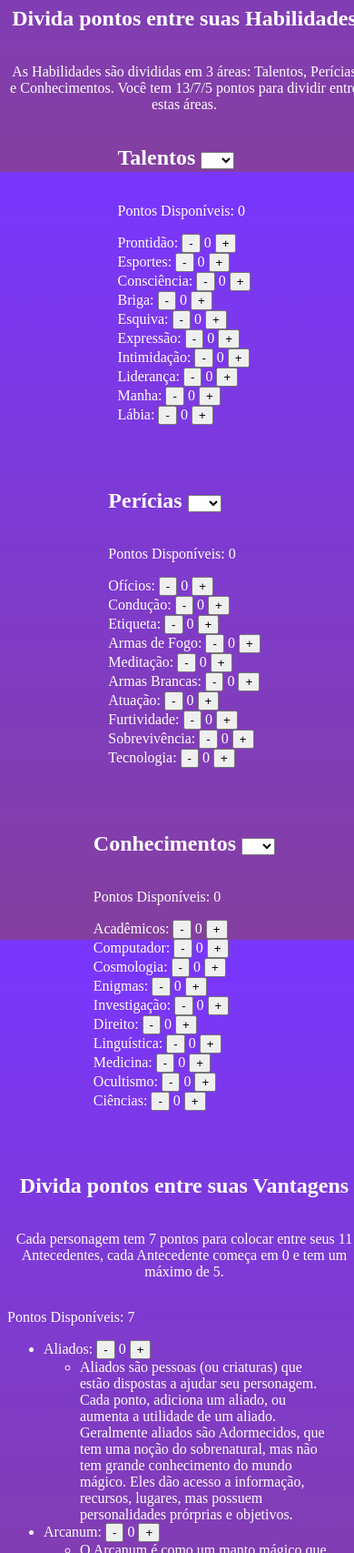
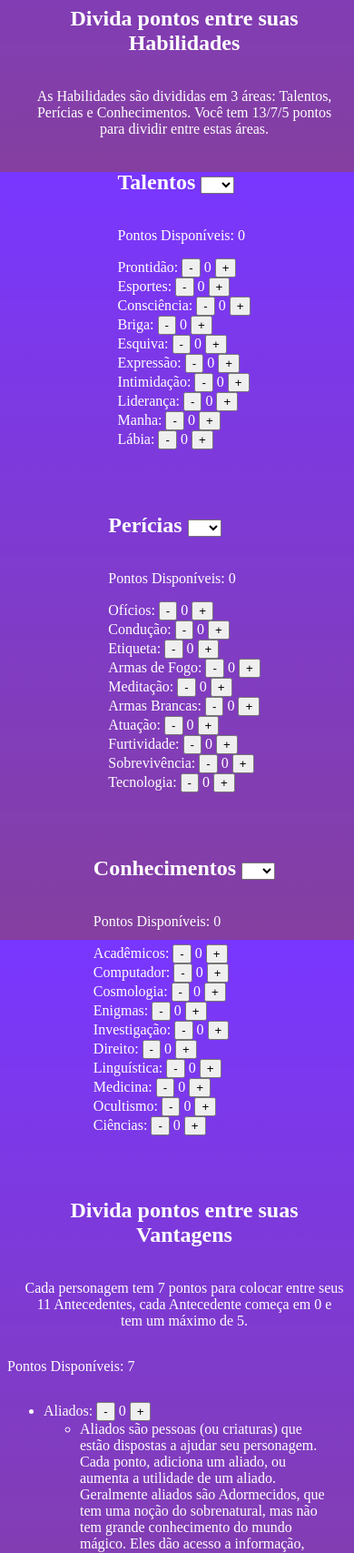
Before and after one commit to guizzoS2/charcreate-Mage-The-Ascension, a plain HTML site: page index.html in a window 390 px wide. Shown: the part 3187-4894 px from the top of the page at 91% size. Drawn offline with nearby package versions, Linux system fonts and the light colour scheme.

Commit message:
arrumando espaçamento vantagens, e outros texto pequenos

```diff
--- a/index.html
+++ b/index.html
@@ -642,8 +642,8 @@
 
 
     <div class="habilidades_top ">
-        <h2>Divida pontos entre suas Habilidades</h2>
-        <p>As Habilidades são divididas em 3 áreas: Talentos, Perícias e Conhecimentos. Você tem 13/7/5 pontos para dividir entre estas áreas. </p>
+        <h2 class="descricao_geral">Divida pontos entre suas Habilidades</h2>
+        <p class="descricao_geral">As Habilidades são divididas em 3 áreas: Talentos, Perícias e Conhecimentos. Você tem 13/7/5 pontos para dividir entre estas áreas. </p>
     </div>
     <div class="habilidades_bottom ">
         <!-- talentos -->
@@ -898,8 +898,8 @@
 
 
     <div class="vantagem_top ">
-        <h2>Divida pontos entre suas Vantagens</h2>
-        <p>Cada personagem tem 7 pontos para colocar entre seus 11 Antecedentes, cada Antecedente começa em 0 e tem um máximo de 5.</p>
+        <h2 class="descricao_geral">Divida pontos entre suas Vantagens</h2>
+        <p class="descricao_geral">Cada personagem tem 7 pontos para colocar entre seus 11 Antecedentes, cada Antecedente começa em 0 e tem um máximo de 5.</p>
     </div>
     <div class="vantagem_bottom ">
         <div class="vantagem_list">
--- a/style.css
+++ b/style.css
@@ -442,6 +442,14 @@ p a {
         max-width: 90%;
     }
 
+    .vantagem_list ul li {
+        margin-top: 30px;
+    }
+
+    .vantagem_list ul ul li {
+        margin-top: initial;
+    }
+
     /* .nav_center {
         flex-direction: column;
         height: 450px;
```
